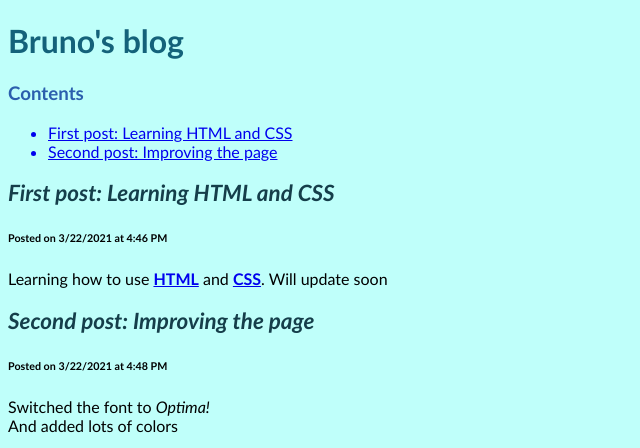
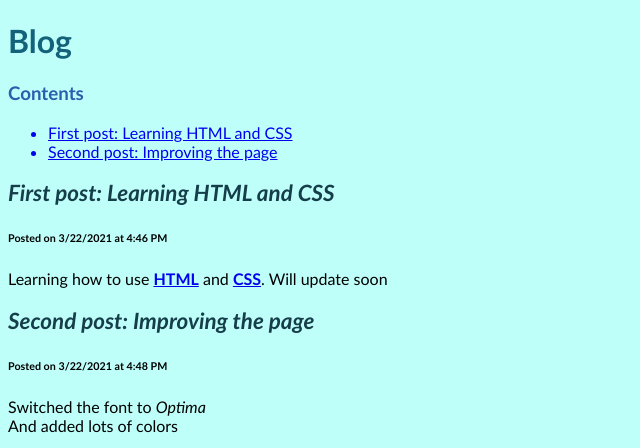
Before and after one commit to bruno-415/bruno-415.github.io, a plain HTML site: page index.html in a window 1280 px wide. Shown: the top 448 px of the page, without its empty margins (0-640 px from the left). Drawn offline with Linux system fonts and the light colour scheme; grey boxes are pictures that could not be loaded.

Commit message:
Update index.html

```diff
--- a/index.html
+++ b/index.html
@@ -3,7 +3,7 @@
 <head>
     <meta charset="UTF-8">
     <meta name="viewport" content="width=device-width, initial-scale=1.0">
-    <title>Project: Blog</title>
+    <title>Blog</title>
         <style>
 
             body {
@@ -30,7 +30,7 @@
     </head>
     <body>
 
-        <h1>Bruno's blog</h1>
+        <h1>Blog</h1>
 
         <h3 id="contents-title">Contents</h3>
         <ul>
@@ -46,7 +46,7 @@
         <h2 id="post-2">Second post: Improving the page</h2>
         <h6>Posted on 3/22/2021 at 4:48 PM</h6>
 
-        <p>Switched the font to <em>Optima!</em> <br> And added lots of colors</p>
+        <p>Switched the font to <em>Optima</em> <br> And added lots of colors</p>
         <img src="https://cdn.kastatic.org/third_party/javascript-khansrc/live-editor/build/images/avatars/mr-pink.png">
 
 
```
